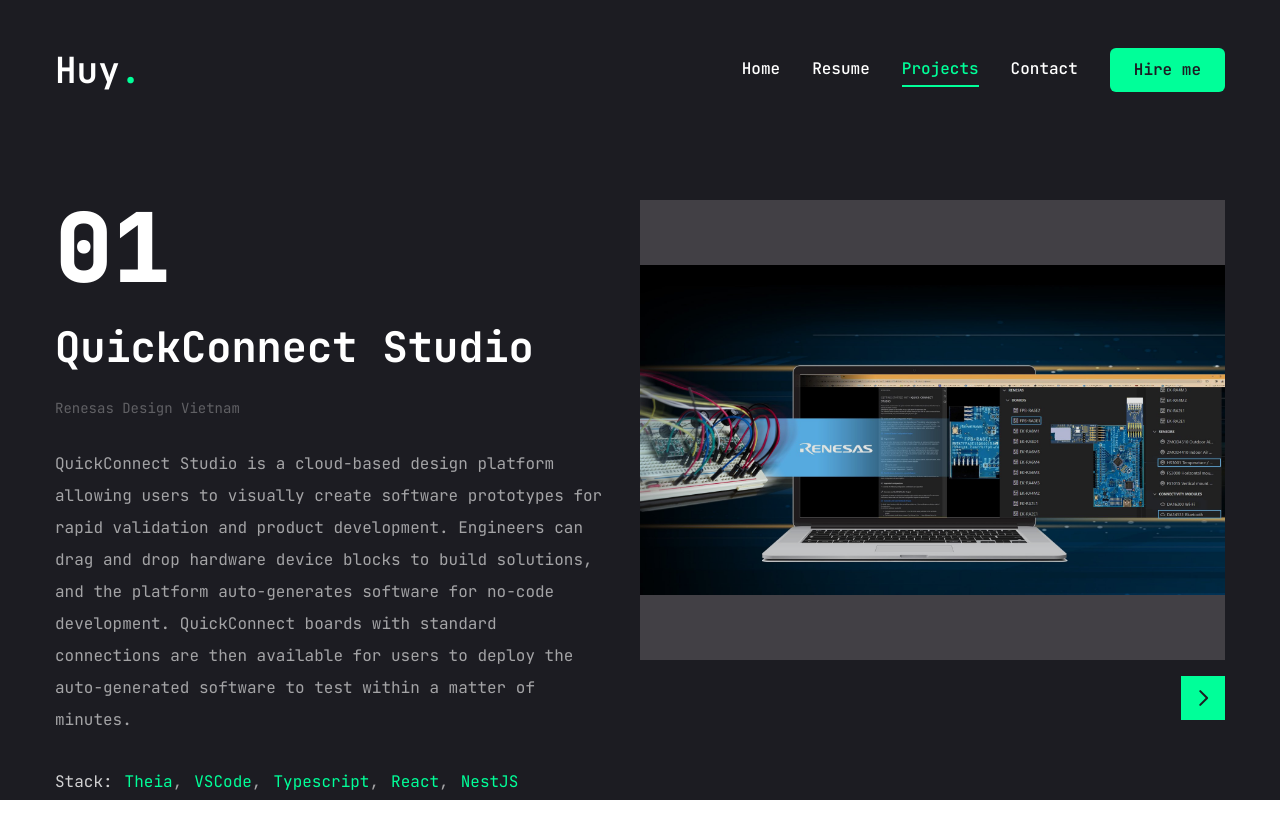
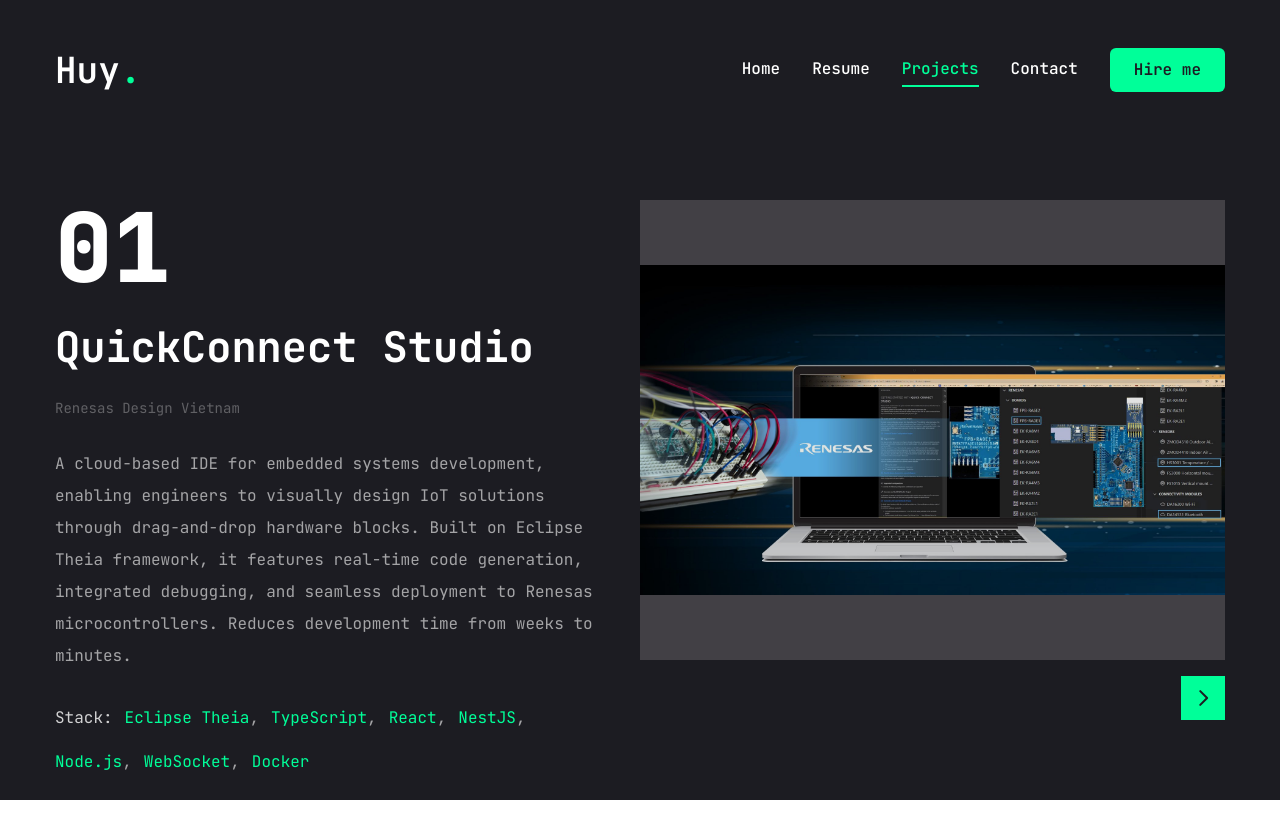
Before and after one commit to huydang0204/huydang-portfolio, a Next.js app: page /projects in a window 1280 px wide. Shown: the top 838 px of the page. Built offline with nearby package versions, Linux system fonts and the light colour scheme; grey boxes are pictures that could not be loaded.

Commit message:
update resume and project descriptions

```diff
--- a/src/app/contact/data.tsx
+++ b/src/app/contact/data.tsx
@@ -20,7 +20,7 @@
   },
   {
     icon: <FaMapMarkedAlt />,
-    title: "Email",
+    title: "Location",
     description: "Ho Chi Minh City, Vietnam",
   },
 ];
--- a/src/app/projects/data.ts
+++ b/src/app/projects/data.ts
@@ -14,8 +14,8 @@
     num: "01",
     name: "QuickConnect Studio",
     description:
-      "QuickConnect Studio is a cloud-based design platform allowing users to visually create software prototypes for rapid validation and product development. Engineers can drag and drop hardware device blocks to build solutions, and the platform auto-generates software for no-code development. QuickConnect boards with standard connections are then available for users to deploy the auto-generated software to test within a matter of minutes.",
-    stack: ["Theia", "VSCode", "Typescript", "React", "NestJS"],
+      "A cloud-based IDE for embedded systems development, enabling engineers to visually design IoT solutions through drag-and-drop hardware blocks. Built on Eclipse Theia framework, it features real-time code generation, integrated debugging, and seamless deployment to Renesas microcontrollers. Reduces development time from weeks to minutes.",
+    stack: ["Eclipse Theia", "TypeScript", "React", "NestJS", "Node.js", "WebSocket", "Docker"],
     image: "/assets/projects/quick-connect-studio.jpeg",
     live: "https://www.renesas.com/us/en/software-tool/quickconnect-studio",
     github: "",
@@ -23,17 +23,19 @@
   },
   {
     num: "02",
-    name: "Jarvis",
+    name: "Jarvis IoT Platform",
     description:
-      "JARVIS offers comprehensive solutions tailored to diverse industries, supported by its versatile templates and intuitive interface. With adaptable hardware options and proven deployment strategies, our platform facilitates seamless reporting and analysis on the cloud.",
+      "Enterprise IoT platform serving 100+ clients across manufacturing, logistics, and smart building sectors. Architected microservices backend handling 1M+ daily sensor events, developed cross-platform mobile apps, and built real-time dashboards. Implemented role-based access control, device provisioning, and automated reporting systems.",
     stack: [
-      "Typescript",
+      "TypeScript",
       "React",
       "Next.js",
-      "Express.js",
       "React Native",
       "Java",
       "Spring Boot",
+      "PostgreSQL",
+      "Redis",
+      "AWS",
     ],
     image: "/assets/projects/jarvis.png",
     live: "https://viatick.com",
@@ -44,47 +46,49 @@
     num: "03",
     name: "ThingDash",
     description:
-      "ThingDash provides solutions to transform MQTT data, from filtering, storing, exporting, etc.. without coding.",
+      "No-code MQTT data transformation platform with visual workflow builder. Features real-time data filtering, protocol conversion, cloud storage integration, and automated exports. Built with event-driven architecture using WebSocket for live updates and supports 10K+ concurrent MQTT connections.",
     stack: [
-      "Typescript",
+      "TypeScript",
       "Next.js",
       "NestJS",
-      "Express.js",
       "MQTT",
       "Socket.io",
+      "MongoDB",
+      "Redis",
+      "Docker",
     ],
     image: "/assets/projects/thingdash.png",
     live: "https://www.thingdash.io",
     github: "",
-    company: "Freelance Projects",
+    company: "Freelance Project",
   },
   {
     num: "04",
     name: "ShineYup Multi Platform",
     description:
-      "ShineYup Multi Platform is a all-in-one platform that provides utilize tools for everyone, from students to professionals, for basic usage to advanced usage.",
+      "Open-source developer toolkit featuring 15+ utilities including Tailwind Config Builder, JSON formatter, regex tester, and code snippet manager. Built with modular architecture for easy plugin development. Focus on performance and offline-first functionality.",
     stack: [
-      "Typescript",
+      "TypeScript",
       "Next.js",
       "Tailwind CSS",
       "React",
-      "Bootstrap",
-      "Express.js",
       "NestJS",
-      "and more incoming...",
+      "PostgreSQL",
+      "PWA",
     ],
-    company: "After work, to learn and contribute",
+    company: "Open Source Contribution",
     image: "/assets/projects/shineyup.png",
     github: "https://github.com/longnguyentpvt/shineyup-multi-platform",
     live: "https://www.shineyup.com/demo/tailwind-config-builder",
   },
   {
     num: "05",
-    name: "My Portfolio",
+    name: "Personal Portfolio",
     description:
-      "Yeah, exactly what you are seeing right now. A portfolio website built with Next.js, Tailwind CSS, and Framer Motion.",
-    stack: ["Typescript", "Next.js", "Tailwind CSS"],
+      "Modern portfolio website showcasing projects and experience. Features smooth page transitions with Framer Motion, responsive design, interactive project carousel, and optimized performance. Built with Next.js 14 App Router and deployed on Vercel.",
+    stack: ["TypeScript", "Next.js 14", "Tailwind CSS", "Framer Motion", "Radix UI"],
     image: "/assets/projects/huydang-portfolio.png",
     github: "https://github.com/huydang0204/huydang-portfolio",
+    live: "https://huydang-portfolio.vercel.app",
   },
 ];
--- a/src/app/resume/data.tsx
+++ b/src/app/resume/data.tsx
@@ -1,9 +1,12 @@
+import { PlaywrightIcon } from "@/components/icons/playwright";
 import { JSX } from "react";
-import { FaHtml5, FaCss3, FaReact, FaNodeJs, FaJava } from "react-icons/fa";
+import { FaHtml5, FaCss3, FaReact, FaNodeJs, FaJava, FaPython } from "react-icons/fa";
 
 import {
-  SiAmazonaws,
+  SiAmazon,
   SiBootstrap,
+  SiC,
+  SiCplusplus,
   SiDocker,
   SiExpress,
   SiGit,
@@ -16,8 +19,8 @@
   SiNestjs,
   SiNextdotjs,
   SiOracle,
-  SiPlaywright,
   SiPostgresql,
+  SiSocketdotio,
   SiSpringboot,
   SiTailwindcss,
   SiTypescript,
@@ -46,7 +49,7 @@
     },
     {
       fieldName: "Experience",
-      fieldValue: "5+",
+      fieldValue: "6+ Years",
     },
     {
       fieldName: "Nationality",
@@ -74,16 +77,22 @@
   title: "My Experience",
   items: [
     {
-      position: "Software Engineer",
+      position: "Senior Software Engineer",
       company: "Renesas Design Vietnam",
-      duration: "01/2019-01/2021, 08/2023-Now",
-      description: "Onsite",
+      duration: "08/2023 - Present",
+      description: "Full-stack development on QuickConnect Studio platform",
     },
     {
       position: "Full-stack Developer",
-      company: "Viatick PTE Singapore",
+      company: "Viatick PTE LTD Singapore",
       duration: "01/2021 - 08/2023",
-      description: "Remote",
+      description: "Remote - IoT solutions and enterprise applications",
+    },
+    {
+      position: "Software Engineer",
+      company: "Renesas Design Vietnam",
+      duration: "01/2019 - 01/2021",
+      description: "Embedded software and tooling development",
     },
   ],
 };
@@ -95,22 +104,22 @@
 };
 const CERTIFICATIONS: BaseInformationFields<CertificationsItems> = {
   icon: "",
-  title: "My Certifications",
+  title: "Education & Certifications",
   items: [
     {
-      degree: "ELECTRONICS & TELECOMMUNICATION ENGINEERING",
-      institution: "Bach Khoa University",
+      degree: "B.Eng. Electronics & Telecommunication Engineering",
+      institution: "Ho Chi Minh City University of Technology (Bach Khoa University)",
       duration: "2015 - 2019",
     },
     {
-      degree: "TOEIC Certificate  issued by IIG Vietnam",
-      institution: "Score 945",
-      duration: "11/2019",
+      degree: "Oracle Cloud Infrastructure Certified Architect Associate",
+      institution: "Oracle",
+      duration: "2022",
     },
     {
-      degree: "Oracle Cloud Infrastructure Certified Architect Associate",
-      institution: "",
-      duration: "2022",
+      degree: "TOEIC Certificate - Score 935/990",
+      institution: "IIG Vietnam",
+      duration: "11/2024",
     },
   ],
 };
@@ -133,6 +142,18 @@
     {
       icon: <FaJava />,
       name: "Java",
+    },
+    {
+      icon: <FaPython />,
+      name: "Python",
+    },
+    {
+      icon: <SiC />,
+      name: "C",
+    },
+    {
+      icon: <SiCplusplus />,
+      name: "C++",
     },
     {
       icon: <FaNodeJs />,
@@ -179,6 +200,10 @@
       name: "Next.js",
     },
     {
+      icon: <SiSocketdotio />,
+      name: "Socket.io",
+    },
+    {
       icon: <SiBootstrap />,
       name: "Bootstrap",
     },
@@ -191,11 +216,11 @@
       name: "Jest",
     },
     {
-      icon: <SiPlaywright />,
+      icon: <PlaywrightIcon />,
       name: "Playwright",
     },
     {
-      icon: <SiAmazonaws />,
+      icon: <SiAmazon />,
       name: "AWS",
     },
     {
--- /dev/null
+++ b/src/components/icons/playwright.tsx
@@ -0,0 +1,7 @@
+export function PlaywrightIcon() {
+  return (
+    <svg xmlns="http://www.w3.org/2000/svg" viewBox="0 0 24 24" width="100" height="100" fill="#FFFFFF" style={
+      { opacity: 1}
+    }><path  d="M23.996 7.462c-.056.837-.257 2.135-.716 3.85c-.995 3.715-4.27 10.874-10.42 9.227c-6.15-1.65-5.407-9.487-4.412-13.201c.46-1.716.934-2.94 1.305-3.694c.42-.853.846-.289 1.815.523c.684.573 2.41 1.791 5.011 2.488s4.706.506 5.583.352c1.245-.219 1.897-.494 1.834.455m-9.807 3.863s-.127-1.819-1.773-2.286c-1.644-.467-2.613 1.04-2.613 1.04Zm4.058 4.539l-7.769-2.172s.446 2.306 3.338 3.153c2.862.836 4.43-.98 4.43-.981Zm2.701-2.51s-.13-1.818-1.773-2.286c-1.644-.469-2.612 1.038-2.612 1.038ZM8.57 18.23c-4.749 1.279-7.261-4.224-8.021-7.08C.197 9.831.044 8.832.003 8.188c-.047-.73.455-.52 1.415-.354c.677.118 2.3.261 4.308-.28a11.3 11.3 0 0 0 2.41-.956q-.087.295-.17.61c-.433 1.618-.827 4.055-.632 6.426c-1.976.732-2.267 2.423-2.267 2.423l2.524-.715c.227 1.002.6 1.987 1.15 2.838zm-4.188-6.298c1.265-.333 1.363-1.631 1.363-1.631l-3.374.888s.745 1.076 2.01.743Z"/></svg>
+  )
+};
```
Also changed, not shown: 1 other file (tests, documents, lock files or other folders).
